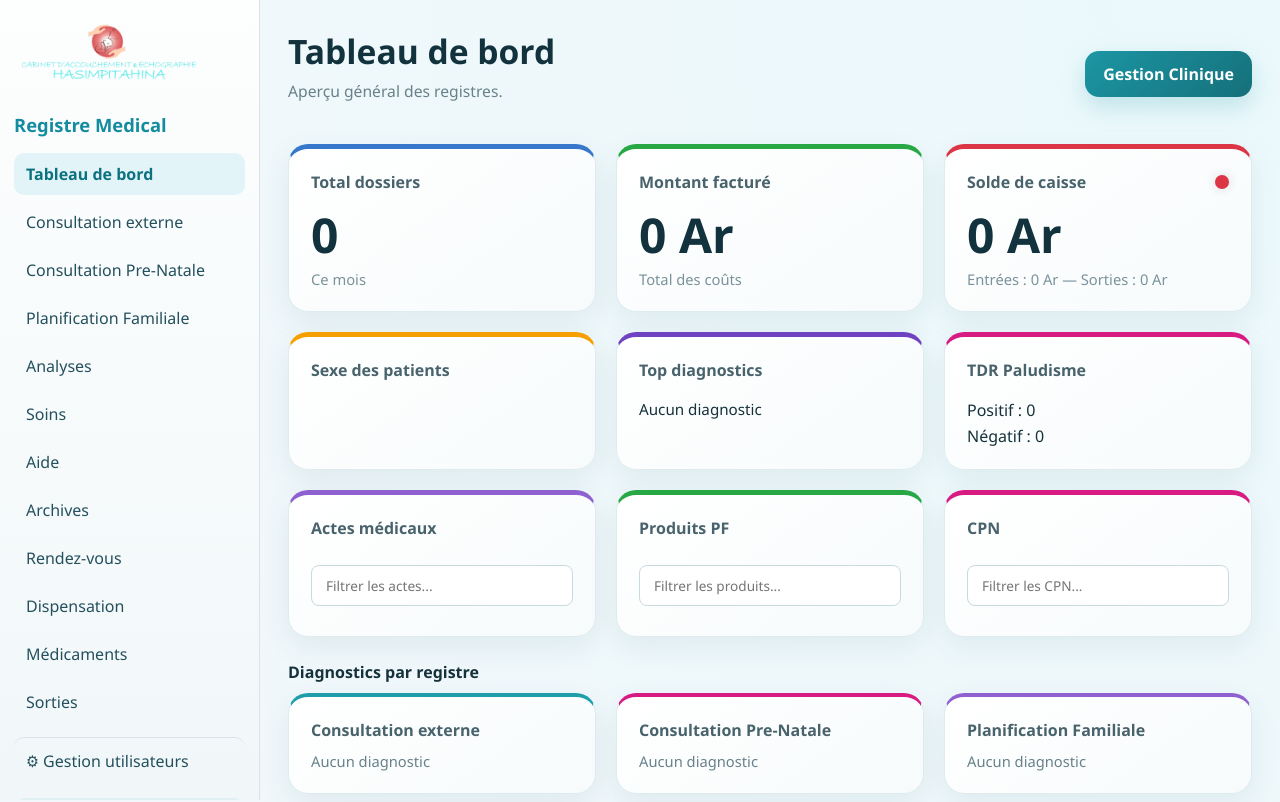
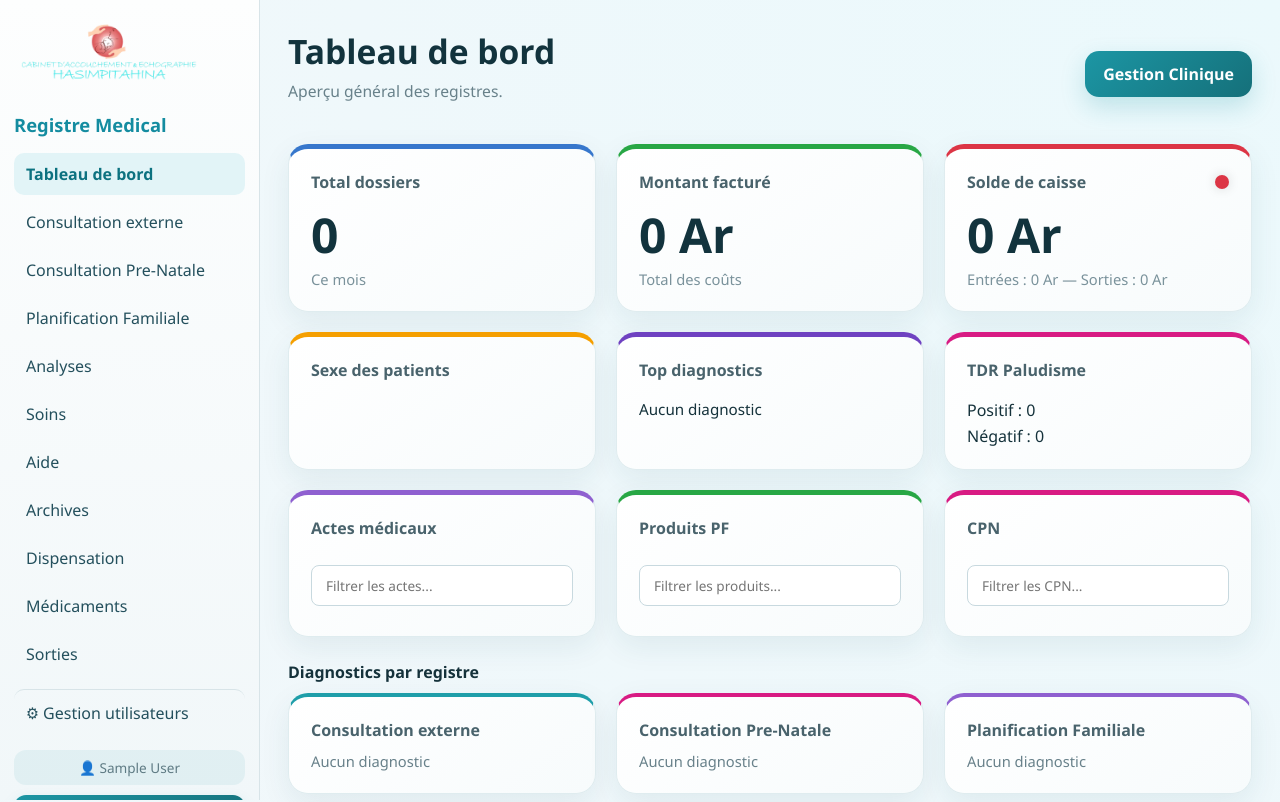
Before and after one commit to TafitaNiainaperline/registre-medical, a React (Vite) app: page / in a window 1280 px wide. Shown: the top 802 px of the page. Built offline with nearby package versions, Linux system fonts and the light colour scheme; sample sign-in values are in the browser's storage.

Commit message:
feat(nav): remove appointments (rendez-vous) menu and route

```diff
--- a/src/App.jsx
+++ b/src/App.jsx
@@ -8,7 +8,6 @@ import AdminPage from './pages/AdminPage';
 import MedicamentsPage from './pages/MedicamentsPage';
 import DispensationPage from './pages/DispensationPage';
 import ArchivesPage from './pages/ArchivesPage';
-import AppointmentsPage from './pages/AppointmentsPage';
 import SortiesPage from './pages/SortiesPage';
 import { categories } from './constants';
 
@@ -38,7 +37,6 @@ export default function App() {
         <Route path="medicaments" element={<MedicamentsPage />} />
         <Route path="dispensation" element={<DispensationPage />} />
         <Route path="archives" element={<ArchivesPage />} />
-        <Route path="rendez-vous" element={<AppointmentsPage />} />
         <Route path="sorties" element={<SortiesPage />} />
       </Route>
     </Routes>
--- a/src/components/AppLayout.jsx
+++ b/src/components/AppLayout.jsx
@@ -60,9 +60,8 @@ export default function AppLayout() {
           ))}
 
           <NavLink to="/aide">Aide</NavLink>
-          <NavLink to="/archives">Archives</NavLink>
-          <NavLink to="/rendez-vous">Rendez-vous</NavLink>
-<NavLink to="/dispensation">Dispensation</NavLink>
+<NavLink to="/archives">Archives</NavLink>
+ <NavLink to="/dispensation">Dispensation</NavLink>
 
           <NavLink to="/medicaments">Médicaments</NavLink>
  <NavLink to="/sorties">Sorties</NavLink>
```
